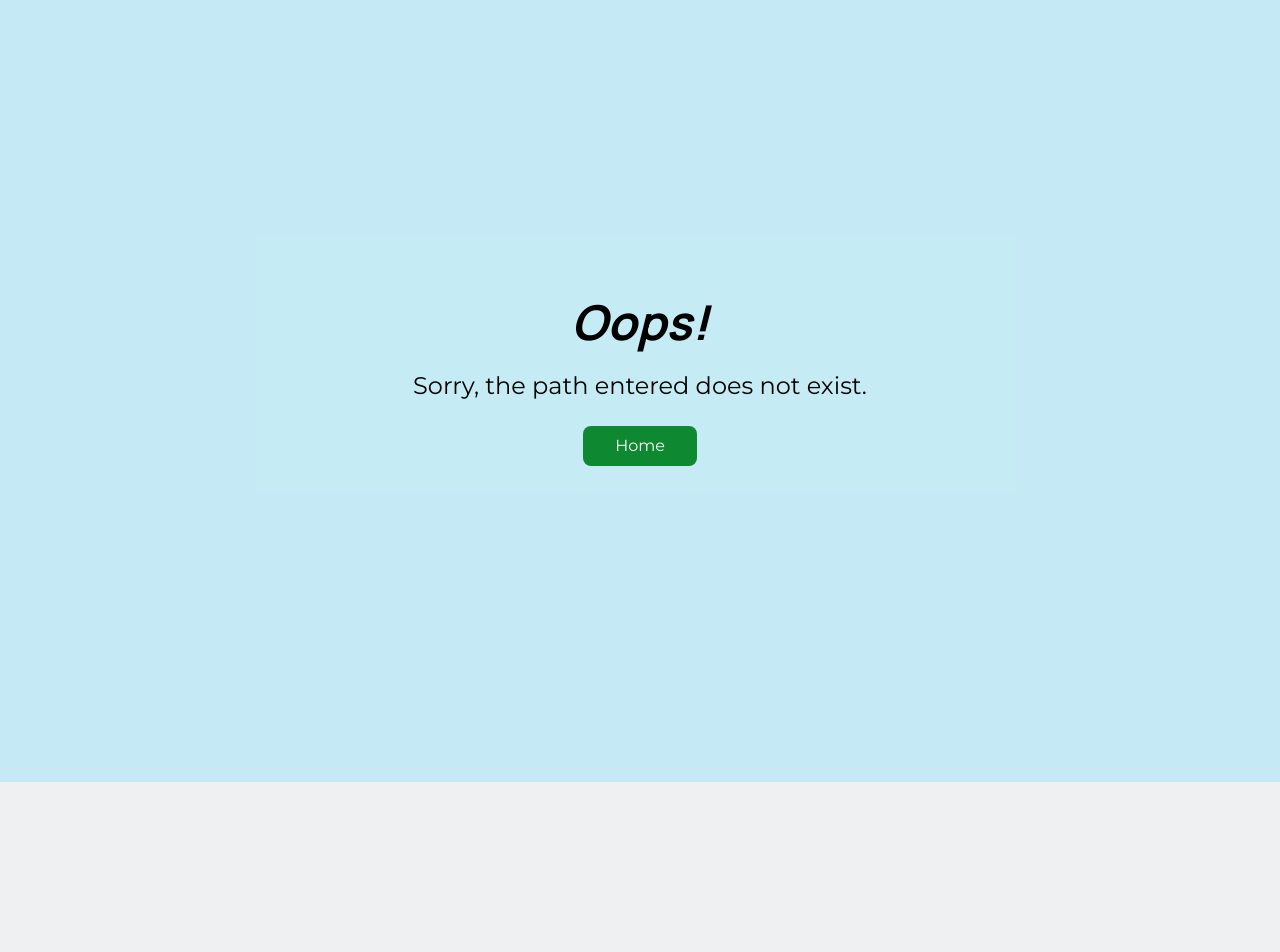
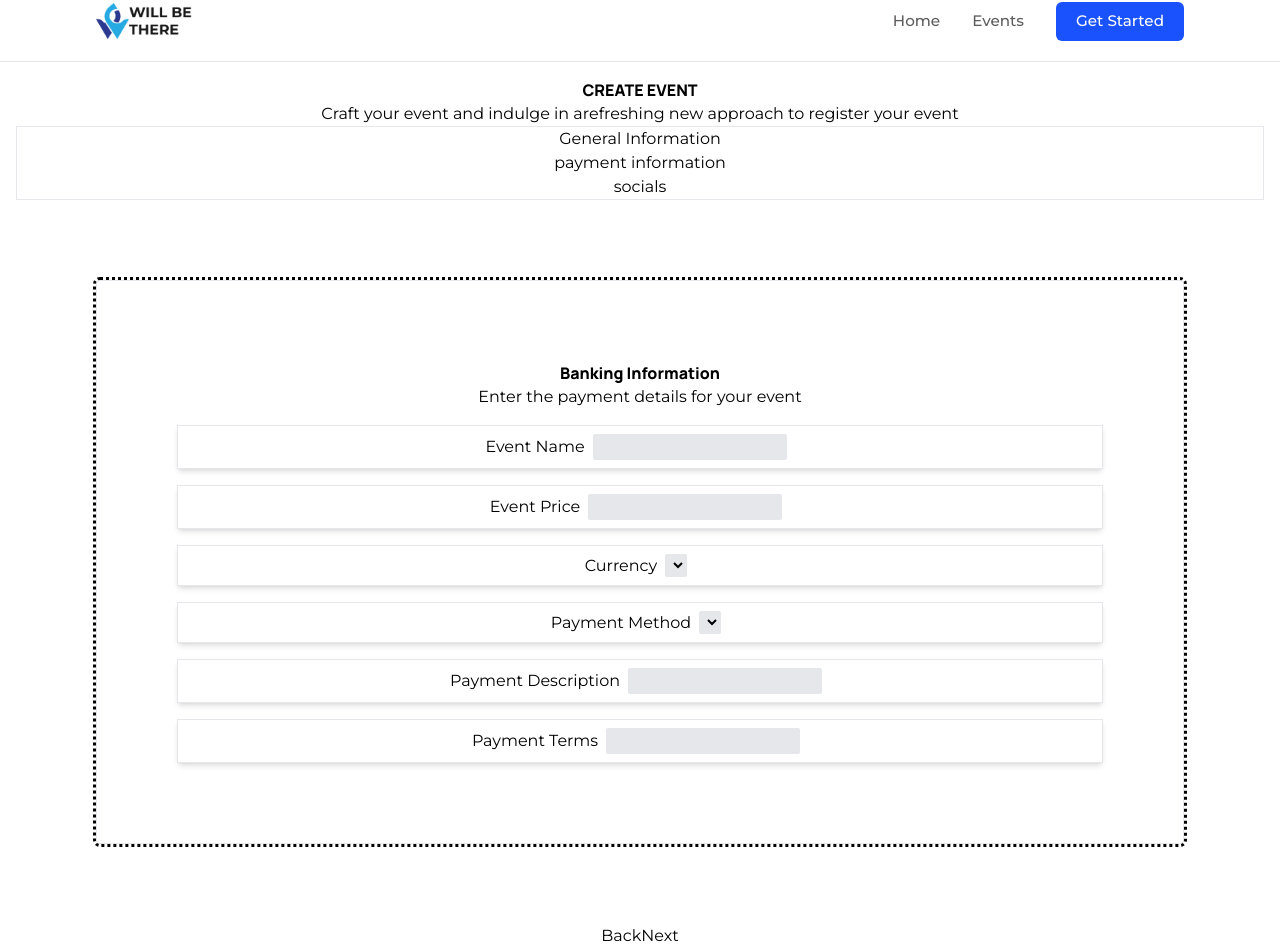
Before and after one commit to WILL-BE-THERE/WILL-BE-THERE, a React (Vite) app in the folder Frontend-React/: page /createeventpayinfo in a window 1280 px wide. Shown: the part 18-970 px from the top of the page. Before the commit the page ends 800 px from the top, so only its background shows below. Built offline with nearby package versions, Linux system fonts and the light colour scheme.

Commit message:
created the payment page for the create event module

```diff
--- a/Frontend-React/src/main.tsx
+++ b/Frontend-React/src/main.tsx
@@ -25,6 +25,7 @@ import NewPasswordComponent from './pages/Newpassword.tsx';
 import Rsvp from './pages/Rsvp.tsx';
 import HostPage from './pages/HostPage.tsx';
 import CreateEvent from './pages/CreateEventGeneralinfo.tsx';
+import CreateEventPayInfo from './pages/CreateEventPayInfo.tsx';
 
 
 
@@ -46,6 +47,7 @@ const router = createBrowserRouter(
       <Route path='rsvp' element={<Rsvp />} />
       <Route path='host' element={<HostPage />} />
       <Route path='createevent' element={<CreateEvent />} />
+      <Route path='createeventpayinfo' element={<CreateEventPayInfo />} />
     </Route>
   )
 );
--- a/Frontend-React/src/pages/CreateEventGeneralinfo.tsx
+++ b/Frontend-React/src/pages/CreateEventGeneralinfo.tsx
@@ -65,7 +65,9 @@ const CreateEvent = () => {
             </section>
             <section>
                 <button>
-
+                    <a href="/HostPage">
+                        Back
+                    </a>
                 </button>
                 <button>
                     <a href="/CreateEventPayInfo">
--- /dev/null
+++ b/Frontend-React/src/pages/CreateEventPayInfo.tsx
@@ -0,0 +1,59 @@
+const CreateEventPayInfo = () => {
+    return (
+        <div className="text-center bg-white p-4">
+            <section>
+                <h1 className="font-extrabold">CREATE EVENT</h1>
+                <p className="font-large">Craft your event and indulge in arefreshing new approach to register your event</p>
+            </section>
+            <section className="border">
+                <p>General Information</p>
+                <p>payment information</p>
+                <p>socials</p>
+            </section>
+            <section className="border outline-dotted rounded m-20 p-20">
+                <h1 className="font-extrabold">Banking Information</h1>
+                <p>Enter the payment details for your event</p>
+                <form className="align-l">
+                    <div className="border outline-2 shadow-md mt-4">
+                        <label htmlFor="eventname">Event Name</label>
+                        <input type="text" id="eventname" name="eventname" className="border outline-none m-2 rounded-sm bg-gray-200" />
+                    </div>
+                    <div className="border outline-2 shadow-md mt-4">
+                        <label htmlFor="eventprice">Event Price</label>
+                        <input type="number" id="eventprice" name="eventprice" className="border outline-none m-2 rounded-sm bg-gray-200" />
+                    </div>
+                    <div className="border outline-2 shadow-md mt-4">
+                        <label htmlFor="eventcurrency">Currency</label>
+                        <select id="eventcurrency" name="eventcurrency" className="border outline-none m-2 rounded-sm bg-gray-200" />
+                    </div>
+                    <div className="border outline-2 shadow-md mt-4">
+                        <label htmlFor="eventpaymentmethod">Payment Method</label>
+                        <select id="eventpaymentmethod" name="eventpaymentmethod" className="border outline-none m-2 rounded-sm bg-gray-200" />
+                    </div>
+                    <div className="border outline-2 shadow-md mt-4">
+                        <label htmlFor="eventpaymentdescription">Payment Description</label>
+                        <input type="text" id="eventpaymentdescription" name="eventpaymentdescription" className="border outline-none m-2 rounded-sm bg-gray-200" />
+                    </div>
+                    <div className="border outline-2 shadow-md mt-4">
+                        <label htmlFor="eventpaymentterms">Payment Terms</label>
+                        <input type="text" id="eventpaymentterms" name="eventpaymentterms" className="border outline-none m-2 rounded-sm bg-gray-200" />
+                    </div>
+                </form>
+            </section>
+            <section>
+                <button>
+                    <a href="/CreateEventGeneralinfo">
+                        Back
+                    </a>
+                </button>
+                <button>
+                    <a href="/CreateEventSocials">
+                        Next
+                    </a>
+                </button>
+            </section>
+        </div>
+    )
+}
+
+export default CreateEventPayInfo
```
